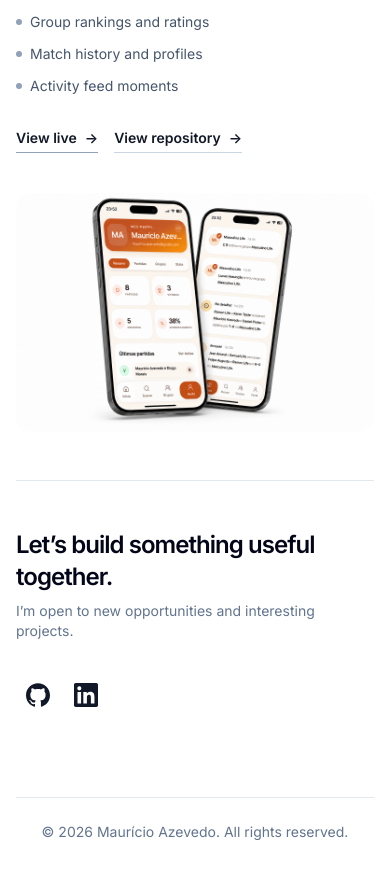
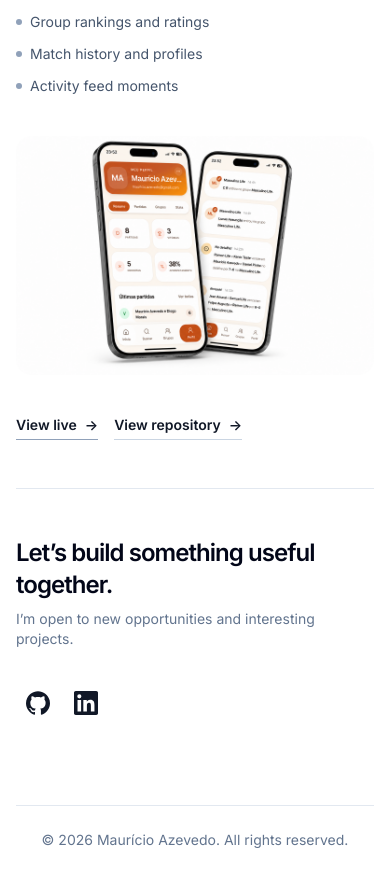
Before and after one commit to mauricio-azevedo/portfolio, a React (Vite) app: page / in a window 390 px wide. Shown: the part 3620-4502 px from the top of the page. Built offline with nearby package versions, Linux system fonts and the light colour scheme.

Commit message:
Move project links below image on mobile

```diff
--- a/src/components/FeaturedProject.tsx
+++ b/src/components/FeaturedProject.tsx
@@ -2,6 +2,31 @@ import { featuredProject } from '../data/portfolio';
 import { getPublicAssetUrl } from '../lib/assets';
 import { SectionContent } from './SectionContent';
 import { SectionLabel } from './SectionLabel';
+
+function ProjectLinks() {
+  return (
+    <div className="flex flex-wrap gap-4">
+      <a
+        className="inline-flex items-center gap-2 border-b border-slate-400 pb-1 text-sm font-semibold text-slate-950 transition-colors hover:border-slate-950"
+        href={featuredProject.liveUrl}
+        target="_blank"
+        rel="noreferrer"
+      >
+        View live
+        <span aria-hidden="true">→</span>
+      </a>
+      <a
+        className="inline-flex items-center gap-2 border-b border-slate-300 pb-1 text-sm font-semibold text-slate-600 transition-colors hover:border-slate-950 hover:text-slate-950"
+        href={featuredProject.repositoryUrl}
+        target="_blank"
+        rel="noreferrer"
+      >
+        View repository
+        <span aria-hidden="true">→</span>
+      </a>
+    </div>
+  );
+}
 
 export function FeaturedProject() {
   return (
@@ -35,25 +60,8 @@ export function FeaturedProject() {
               ))}
             </ul>
 
-            <div className="mt-8 flex flex-wrap gap-4">
-              <a
-                className="inline-flex items-center gap-2 border-b border-slate-400 pb-1 text-sm font-semibold text-slate-950 transition-colors hover:border-slate-950"
-                href={featuredProject.liveUrl}
-                target="_blank"
-                rel="noreferrer"
-              >
-                View live
-                <span aria-hidden="true">→</span>
-              </a>
-              <a
-                className="inline-flex items-center gap-2 border-b border-slate-300 pb-1 text-sm font-semibold text-slate-600 transition-colors hover:border-slate-950 hover:text-slate-950"
-                href={featuredProject.repositoryUrl}
-                target="_blank"
-                rel="noreferrer"
-              >
-                View repository
-                <span aria-hidden="true">→</span>
-              </a>
+            <div className="mt-8 max-[720px]:hidden">
+              <ProjectLinks />
             </div>
           </div>
 
@@ -66,6 +74,10 @@ export function FeaturedProject() {
               decoding="async"
             />
           </div>
+
+          <div className="hidden max-[720px]:block">
+            <ProjectLinks />
+          </div>
         </article>
       </SectionContent>
     </section>
```
